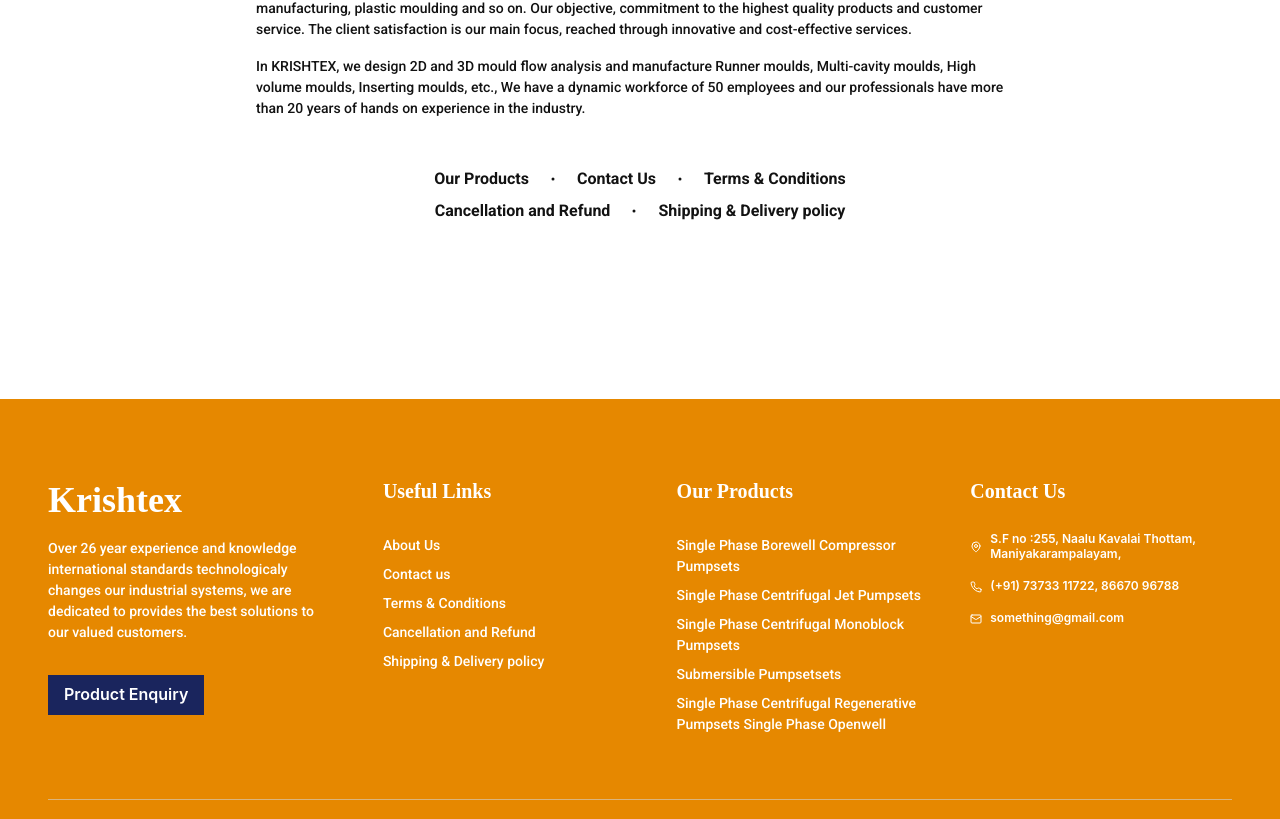
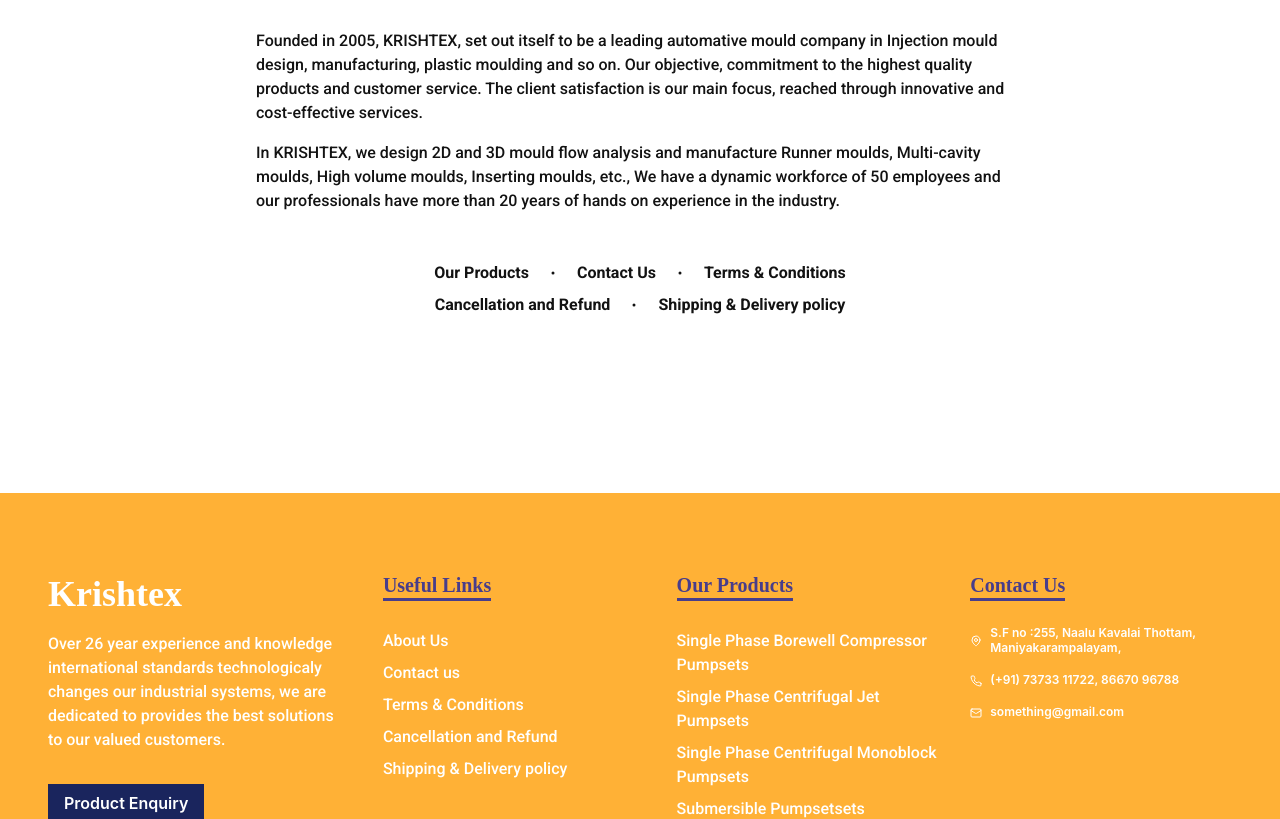
Before and after one commit to purushg16/krishtex, a React (Vite) app: page /about in a window 1280 px wide. Shown: the part 372-1191 px from the top of the page. Built offline with nearby package versions, Linux system fonts and the light colour scheme; a web font is replaced by a local one.

Commit message:
footer & font size changed for new font

```diff
--- a/src/components/user/Footer.tsx
+++ b/src/components/user/Footer.tsx
@@ -19,7 +19,7 @@
       px={{ base: 4, md: 8, lg: 12 }}
       py={20}
       mt={32}
-      bg="primary.600"
+      bg="primary.300"
       color="white"
     >
       <FooterStack />
--- a/src/components/user/FooterStack.tsx
+++ b/src/components/user/FooterStack.tsx
@@ -31,7 +31,13 @@
         spacingY={16}
       >
         <VStack align="start">
-          <Name small weight="bold" text="Useful Links" />
+          <Name
+            color="darkslateblue"
+            small
+            weight="bold"
+            text="Useful Links"
+            border
+          />
           <Box my={2} />
 
           <Link to="about">
@@ -51,7 +57,13 @@
           </Link>
         </VStack>
         <VStack align="start">
-          <Name small weight="bold" text="Our Products" />
+          <Name
+            color="darkslateblue"
+            small
+            weight="bold"
+            text="Our Products"
+            border
+          />
           <Box my={2} />
           <RText small text="Single Phase Borewell Compressor Pumpsets" />
           <RText small text="Single Phase Centrifugal Jet Pumpsets" />
@@ -63,7 +75,13 @@
           />
         </VStack>
         <VStack align="start">
-          <Name small weight="bold" text="Contact Us" />
+          <Name
+            color="darkslateblue"
+            small
+            weight="bold"
+            text="Contact Us"
+            border
+          />
           <Box my={2} />
 
           <Button
--- a/src/components/user/Landing/FoundationGrid.tsx
+++ b/src/components/user/Landing/FoundationGrid.tsx
@@ -47,7 +47,7 @@
                     innovative and cost-effective services.`}
           />
           <Link to="/about" style={{ alignSelf: "end" }}>
-            <Button colorScheme="primary" mt={12}>
+            <Button colorScheme="secondary" mt={12}>
               Know More
             </Button>
           </Link>
--- a/src/components/user/NavbarLinkStack.tsx
+++ b/src/components/user/NavbarLinkStack.tsx
@@ -8,7 +8,7 @@
       <Link to="">
         <Label text="Home" textTransform="uppercase" small />
       </Link>
-      <Link to="">
+      <Link to="/about">
         <Label text="About Us" textTransform="uppercase" small />
       </Link>
       <Link to="/products">
@@ -17,7 +17,7 @@
       <Link to="">
         <Label text="Media" textTransform="uppercase" small />
       </Link>
-      <Link to="">
+      <Link to="/contact">
         <Label text="Contact" textTransform="uppercase" small />
       </Link>
     </HStack>
--- a/src/pages/user/policies/AboutPage.tsx
+++ b/src/pages/user/policies/AboutPage.tsx
@@ -1,4 +1,4 @@
-import { HStack, Icon, VStack } from "@chakra-ui/react";
+import { Divider, HStack, Icon, VStack } from "@chakra-ui/react";
 import { BsDot } from "react-icons/bs";
 import { Link } from "react-router-dom";
 import PolicyLayout from "../../../layouts/PolicyLayout";
@@ -8,6 +8,7 @@
   return (
     <PolicyLayout>
       <RHeading text="About Us" />
+      <Divider border="2px" borderColor="primary.400" mb={8} />
       <RText
         text={`Founded in 2005, KRISHTEX, set out itself to be a leading automative
 mould company in Injection mould design, manufacturing, plastic moulding
@@ -33,7 +34,7 @@
           </Link>
 
           <Icon as={BsDot} />
-          <Link to="/contact">
+          <Link to="/TermsAndConditions">
             <Label text="Terms & Conditions" />
           </Link>
         </HStack>
--- a/src/pages/user/policies/CancellationAndRefundPage.tsx
+++ b/src/pages/user/policies/CancellationAndRefundPage.tsx
@@ -1,3 +1,4 @@
+import { Divider } from "@chakra-ui/react";
 import PolicyLayout from "../../../layouts/PolicyLayout";
 import { RHeading, RText } from "../../../utilities/Typography";
 
@@ -5,6 +6,7 @@
   return (
     <PolicyLayout>
       <RHeading text="Cancellation & Refund Policy" />
+      <Divider border="2px" borderColor="primary.400" mb={8} />
       <RText
         text={`KRISHTEX believes in helping its customers as far as possible, and has therefore a liberal cancellation policy. Under this policy:`}
       />
--- a/src/pages/user/policies/ContactPage.tsx
+++ b/src/pages/user/policies/ContactPage.tsx
@@ -1,4 +1,4 @@
-import { HStack, Icon, VStack } from "@chakra-ui/react";
+import { Divider, HStack, Icon, VStack } from "@chakra-ui/react";
 import PolicyLayout from "../../../layouts/PolicyLayout";
 import { Label, RHeading } from "../../../utilities/Typography";
 import { Mail, MapPin, PhoneCall } from "lucide-react";
@@ -7,6 +7,7 @@
   return (
     <PolicyLayout>
       <RHeading text="Contact Us" />
+      <Divider border="2px" borderColor="primary.400" mb={8} />
       <VStack align="start" gap={8} mt={4}>
         <HStack gap={4}>
           <Icon as={MapPin} boxSize={6}></Icon>
--- a/src/pages/user/policies/ShippingAndDeliveryPage.tsx
+++ b/src/pages/user/policies/ShippingAndDeliveryPage.tsx
@@ -1,3 +1,4 @@
+import { Divider } from "@chakra-ui/react";
 import PolicyLayout from "../../../layouts/PolicyLayout";
 import { RHeading, RText } from "../../../utilities/Typography";
 
@@ -5,6 +6,7 @@
   return (
     <PolicyLayout>
       <RHeading text="Shipping & Delivery Policies" />
+      <Divider border="2px" borderColor="primary.400" mb={8} />
       <RText
         text={`For International buyers, orders are shipped and delivered through registered
                         international courier companies and/or International speed post only.
--- a/src/pages/user/policies/TermsAndConditionsPage.tsx
+++ b/src/pages/user/policies/TermsAndConditionsPage.tsx
@@ -1,3 +1,4 @@
+import { Divider } from "@chakra-ui/react";
 import PolicyLayout from "../../../layouts/PolicyLayout";
 import { RHeading, RText } from "../../../utilities/Typography";
 
@@ -5,6 +6,8 @@
   return (
     <PolicyLayout>
       <RHeading text="Terms & Conditions Page" />
+      <Divider border="2px" borderColor="primary.400" mb={8} />
+
       <RText
         text={`For the purpose of these Terms and Conditions, The term "we", "us", "our" used anywhere on this page shall mean KRISHTEX, whose registered/operational office is s.f.no : 255, naalu kaal thottam, maniyakaranpalayam, ganapathy Coimbatore TAMIL NADU 641006 . "you", “your”, "user", “visitor” shall mean any natural or legal person who is visiting our website and/or agreed to purchase from us.`}
       />
--- a/src/utilities/Typography.tsx
+++ b/src/utilities/Typography.tsx
@@ -8,6 +8,7 @@
   color?: "white" | "gray" | string;
   nowrap?: boolean;
   align?: AlignSetting;
+  border?: boolean;
   textTransform?:
     | "capitalize"
     | "full-size-kana"
@@ -36,7 +37,7 @@
   );
 };
 
-const Name = ({ text, color, textTransform, small }: Props) => {
+const Name = ({ text, color, textTransform, small, border }: Props) => {
   const fontSize = small
     ? { base: "16px", md: "20px" }
     : { base: "28px", md: "36px" };
@@ -47,16 +48,48 @@
       fontWeight="semibold"
       color={color}
       textTransform={textTransform}
+      position="relative"
     >
       {text}
+      {border && (
+        <span
+          style={{
+            position: "absolute",
+            bottom: 0,
+            left: 0,
+            top: 25,
+            width: "100%",
+            height: "3px",
+            backgroundColor: "darkslateblue",
+          }}
+        />
+      )}
     </Heading>
   );
 };
 
-const Paragraph = ({ text, color, align = "left" }: Props) => {
+const Paragraph = ({ text, color, align = "left", border }: Props) => {
   return (
-    <Text textAlign={align} fontSize="14px" color={color} fontWeight={500}>
+    <Text
+      textAlign={align}
+      fontSize="16px"
+      color={color}
+      fontWeight={500}
+      pos="relative"
+    >
       {text}
+      {border && (
+        <span
+          style={{
+            position: "absolute",
+            bottom: 0,
+            left: 0,
+            width: "100%",
+            height: "3px",
+            backgroundColor: "black",
+          }}
+        />
+      )}
     </Text>
   );
 };
```
